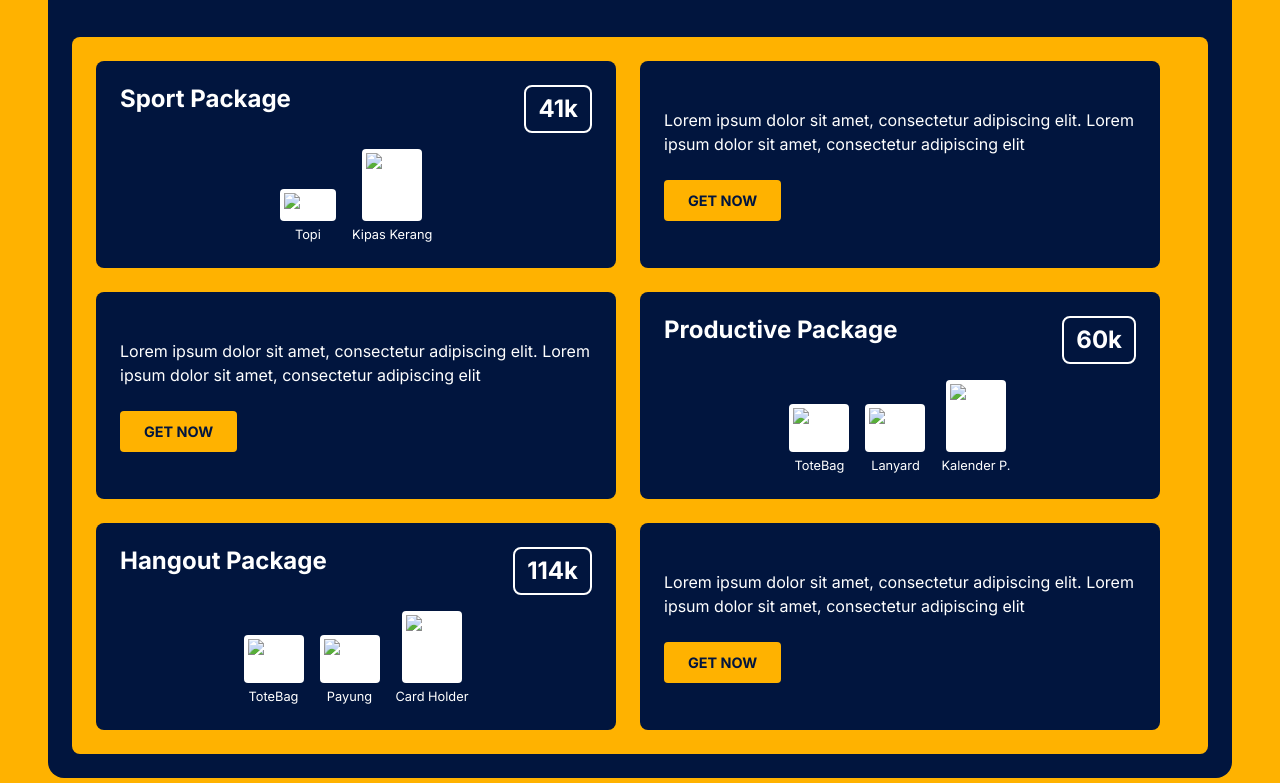
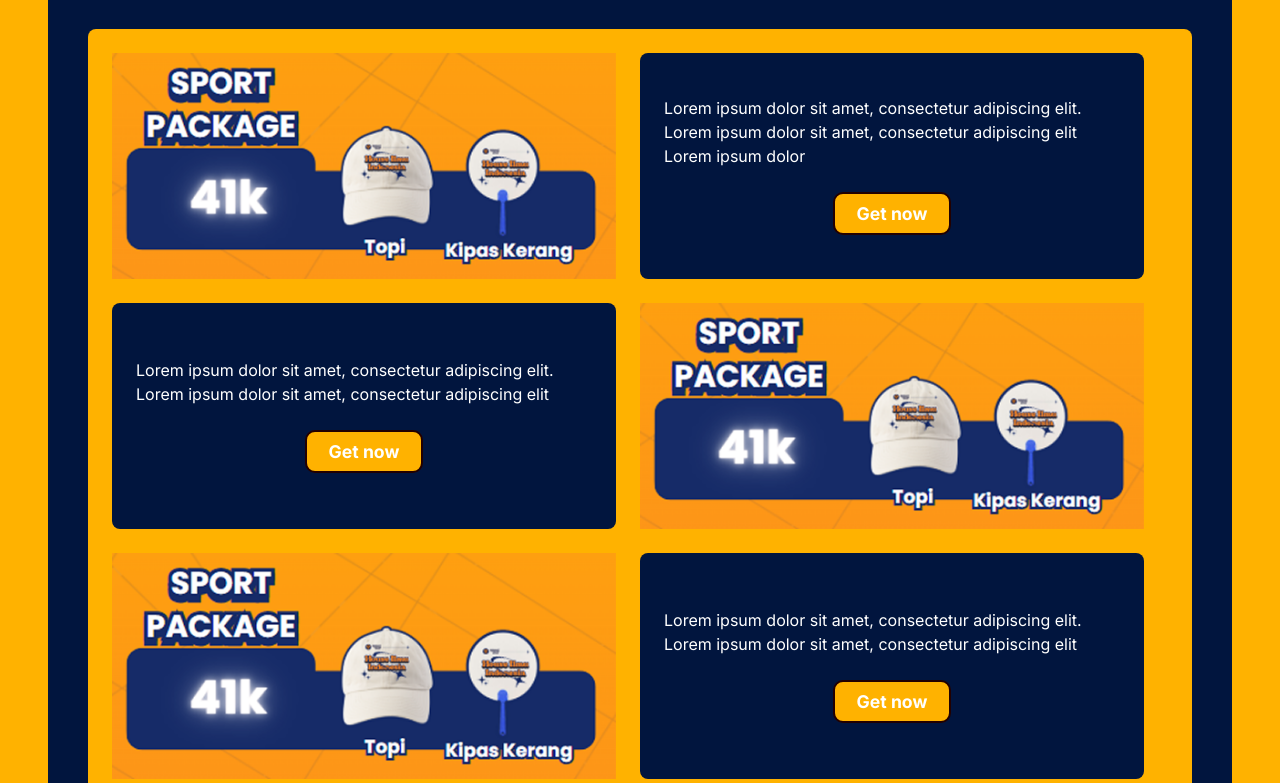
Before and after one commit to BenedictoGeraldo/merch-houseIlmu, a plain HTML site: page index.html in a window 1280 px wide. Shown: the part 1281-2064 px from the top of the page. Drawn offline with nearby package versions, Linux system fonts and the light colour scheme.

Commit message:
package done

```diff
--- a/index.html
+++ b/index.html
@@ -125,69 +125,27 @@
     </div>
 
     <div class="main-content rounded-4 p-md-4 p-5 m-5">
-      <header class="header text-center mb-5">
+  <header class="header text-center mb-4 mt-3">
     <h2 class="stroke-text" data-text="Package">Package</h2>
   </header>
 
-      <div class="package-section">
+  <section class="package-section m-3">
+
 <div class="row g-4 align-items-stretch package-item">
   <div class="col-md-6">
     <div class="package-box visuals">
-              <div class="package-header">
-                <span class="package-name">Sport Package</span>
-                <span class="package-price">41k</span>
-              </div>
-              <div class="included-items">
-                <div class="item">
-                  <img src="images/topi.png" alt="Topi" />
-                  <span>Topi</span>
-                </div>
-                <div class="item">
-                  <img src="images/kipas.png" alt="Kipas Kerang" />
-                  <span>Kipas Kerang</span>
-                </div>
-              </div>
+      <img
+        src="images/imejs.png"
+        alt="Gambar Paket"
+        class="img-fluid"
+      />
     </div>
   </div>
   <div class="col-md-6">
     <div class="package-box text">
       <p>
-                Lorem ipsum dolor sit amet, consectetur adipiscing elit. Lorem
-                ipsum dolor sit amet, consectetur adipiscing elit
-              </p>
-              <a href="#" class="btn btn-get-now-package">Get now</a>
-            </div>
-          </div>
-        </div>
-
-        <div class="row g-4 align-items-stretch package-item">
-          <div class="col-md-6 order-md-2">
-            <div class="package-box visuals">
-              <div class="package-header">
-                <span class="package-name">Productive Package</span>
-                <span class="package-price">60k</span>
-              </div>
-              <div class="included-items">
-                <div class="item">
-                  <img src="images/totebag.png" alt="ToteBag" />
-                  <span>ToteBag</span>
-                </div>
-                <div class="item">
-                  <img src="images/lanyard.png" alt="Lanyard" />
-                  <span>Lanyard</span>
-                </div>
-                <div class="item">
-                  <img src="images/kalender.png" alt="Kalender Produktif" />
-                  <span>Kalender P.</span>
-                </div>
-              </div>
-            </div>
-          </div>
-          <div class="col-md-6 order-md-1">
-            <div class="package-box text">
-              <p>
-                Lorem ipsum dolor sit amet, consectetur adipiscing elit. Lorem
-                ipsum dolor sit amet, consectetur adipiscing elit
+        Lorem ipsum dolor sit amet, consectetur adipiscing elit. Lorem ipsum
+        dolor sit amet, consectetur adipiscing elit Lorem ipsum dolor
       </p>
       <a href="#" class="btn btn-get-now-package">Get now</a>
     </div>
@@ -196,38 +154,46 @@
 
 <div class="row g-4 align-items-stretch package-item">
     <div class="col-md-6">
-            <div class="package-box visuals">
-              <div class="package-header">
-                <span class="package-name">Hangout Package</span>
-                <span class="package-price">114k</span>
-              </div>
-              <div class="included-items">
-                <div class="item">
-                  <img src="images/totebag.png" alt="ToteBag" />
-                  <span>ToteBag</span>
-                </div>
-                <div class="item">
-                  <img src="images/payung.png" alt="Payung" />
-                  <span>Payung</span>
-                </div>
-                <div class="item">
-                  <img src="images/card-holder.png" alt="Card Holder" />
-                  <span>Card Holder</span>
+    <div class="package-box text">
+      <p>
+        Lorem ipsum dolor sit amet, consectetur adipiscing elit. Lorem ipsum
+        dolor sit amet, consectetur adipiscing elit
+      </p>
+      <a href="#" class="btn btn-get-now-package">Get now</a>
     </div>
   </div>
+  <div class="col-md-6">
+    <div class="package-box visuals">
+      <img
+        src="images/imejs.png"
+        alt="Gambar Paket"
+        class="img-fluid"
+      />
+    </div>
+  </div>
+</div>
+
+<div class="row g-4 align-items-stretch package-item">
+  <div class="col-md-6">
+    <div class="package-box visuals">
+      <img
+        src="images/imejs.png"
+        alt="Gambar Paket"
+        class="img-fluid"
+      />
     </div>
   </div>
   <div class="col-md-6">
     <div class="package-box text">
       <p>
-                Lorem ipsum dolor sit amet, consectetur adipiscing elit. Lorem
-                ipsum dolor sit amet, consectetur adipiscing elit
+        Lorem ipsum dolor sit amet, consectetur adipiscing elit. Lorem ipsum
+        dolor sit amet, consectetur adipiscing elit
       </p>
       <a href="#" class="btn btn-get-now-package">Get now</a>
     </div>
   </div>
 </div>
-      </div>
+  </section>
 </div>
 
     <div class="main-content rounded-4 p-3 p-md-4 p-lg-5 m-5">
--- a/style.css
+++ b/style.css
@@ -100,11 +100,11 @@ body {
   border-radius: 15px;
   background-color: #FFB200;
 }
+/*end styling single product*/
 
 /* ================================== */
 /* STYLING UNTUK SECTION PACKAGE BARU */
 /* ================================== */
-
 .package-section {
   background-color: #ffb200; /* Warna kuning dari .product-section */
   border-radius: 0.5rem;
@@ -119,7 +119,7 @@ body {
 }
 
 .package-box {
-  background-color: #01153e; /* Warna biru tua dari .main-content */
+  background-color: #01153e; /* Warna biru tua */
   border-radius: 0.5rem;
   padding: 1.5rem;
   color: white;
@@ -130,12 +130,20 @@ body {
 }
 
 .package-box.text {
-  align-items: flex-start; /* Konten text rata kiri */
+  align-items: flex-start;
   text-align: left;
 }
 
 .package-box.visuals {
-  gap: 1rem;
+  background: none; /* 1. Menghilangkan background */
+  padding: 0; /* Menghilangkan padding agar gambar tidak terdorong */
+  align-items: center; /* Menengahkan gambar */
+}
+
+.package-box.visuals img {
+  max-width: 100%;
+  height: auto;
+  object-fit: contain; /* Memastikan gambar tidak gepeng */
 }
 
 .package-header {
@@ -170,12 +178,7 @@ body {
   width: 100%;
 }
 
-.included-items .item {
-  display: flex;
-  flex-direction: column;
-  align-items: center;
-  gap: 0.25rem;
-}
+
 
 .included-items .item img {
   max-width: 60px; /* Atur ukuran gambar item */
@@ -195,21 +198,21 @@ body {
 }
 
 .btn-get-now-package {
-  background-color: #ffb200; /* Warna kuning */
-  color: #01153e; /* Warna biru tua */
+  background-color: #ffb200;
+  color: white;
   border: none;
-  border-radius: 0.25rem;
-  padding: 0.6rem 1.5rem;
+  border-radius: 10px;
   font-weight: bold;
-  text-transform: uppercase;
-  font-size: 0.9rem;
+   padding: 0.4rem 22px;
+  font-size: 1.1rem;
   text-decoration: none;
-  transition: background-color 0.2s ease-in-out;
+  align-self: center;
+  border: 2px solid #200;
 }
 
 .btn-get-now-package:hover {
-  background-color: #fdd45c; /* Warna kuning lebih cerah saat hover */
-  color: #01153e;
+  background-color: #01153e; /* Warna kuning lebih cerah saat hover */
+  border: 2px solid #ffb200;
 }
 
 /* ================================== */
```
Also changed, not shown: images/imejs.png (added). Lines whose indentation alone changed are shown as unchanged.
